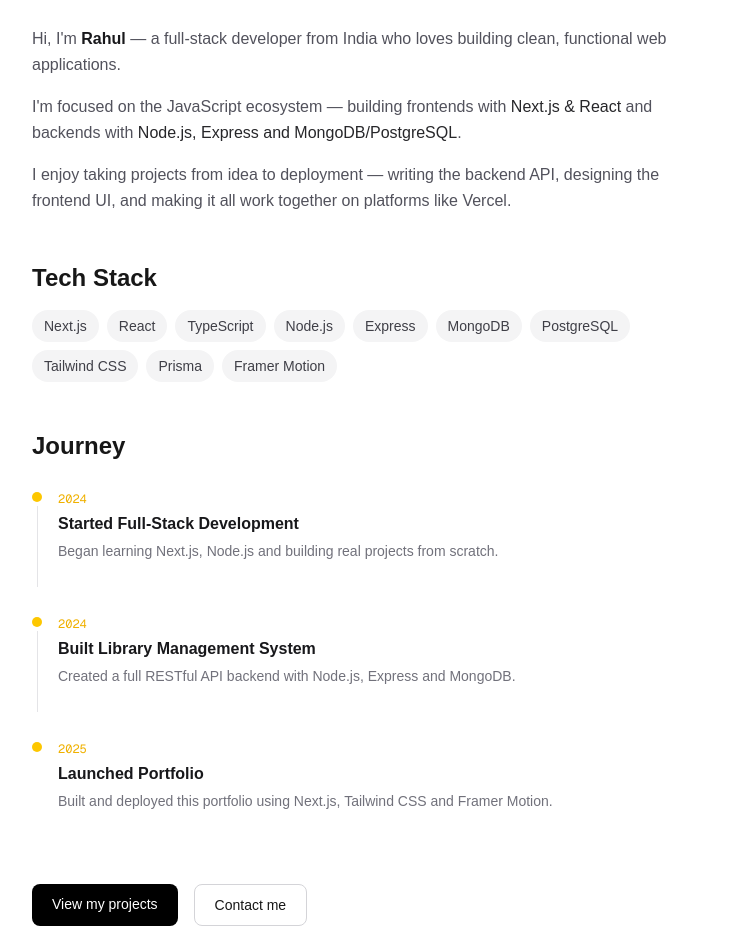
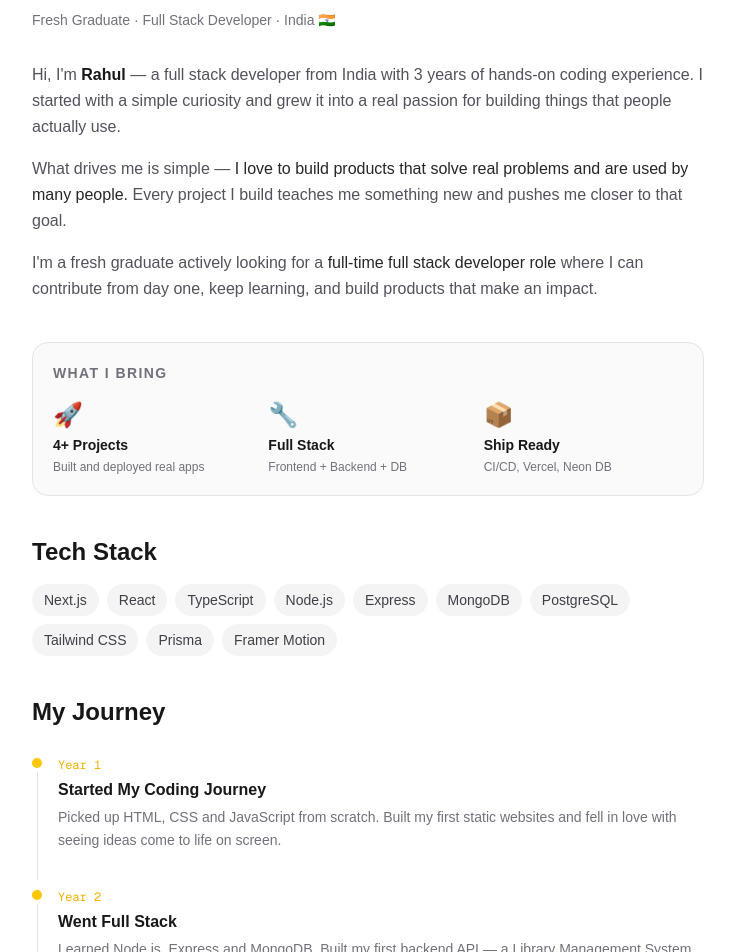
Before and after one commit to rahul4091/my-portfolio, a Next.js app: page /about in a window 1280 px wide. Shown: the part 220-1172 px from the top of the page, without its empty margins (272-1007 px from the left). Built offline with nearby package versions, Linux system fonts and the light colour scheme.

Commit message:
feat: hero trust signals, about page story, timeline, CTA

```diff
--- a/src/app/about/page.tsx
+++ b/src/app/about/page.tsx
@@ -1,7 +1,6 @@
 "use client";
 
 import { motion } from "framer-motion";
-import type { Metadata } from "next";
 import Link from "next/link";
 
 const techStack = [
@@ -12,19 +11,19 @@
 
 const timeline = [
   {
-    year: "2024",
-    title: "Started Full-Stack Development",
-    desc: "Began learning Next.js, Node.js and building real projects from scratch.",
+    year: "Year 1",
+    title: "Started My Coding Journey",
+    desc: "Picked up HTML, CSS and JavaScript from scratch. Built my first static websites and fell in love with seeing ideas come to life on screen.",
   },
   {
-    year: "2024",
-    title: "Built Library Management System",
-    desc: "Created a full RESTful API backend with Node.js, Express and MongoDB.",
+    year: "Year 2",
+    title: "Went Full Stack",
+    desc: "Learned Node.js, Express and MongoDB. Built my first backend API — a Library Management System with full CRUD, MVC architecture and cron jobs.",
   },
   {
-    year: "2025",
-    title: "Launched Portfolio",
-    desc: "Built and deployed this portfolio using Next.js, Tailwind CSS and Framer Motion.",
+    year: "Year 3",
+    title: "Mastered Modern Web Dev",
+    desc: "Dived deep into Next.js, TypeScript, PostgreSQL and Prisma. Built and deployed this portfolio with a real database, email integration and CI/CD pipeline.",
   },
 ];
 
@@ -40,7 +39,8 @@
           transition={{ duration: 0.6 }}
         >
           <div className="h-1.5 w-16 rounded-full bg-gradient-to-r from-yellow-400 to-orange-400 mb-8" />
-          <h1 className="text-4xl font-bold mb-6">About Me</h1>
+          <h1 className="text-4xl font-bold mb-2">About Me</h1>
+          <p className="text-zinc-500 dark:text-zinc-400 text-sm">Fresh Graduate · Full Stack Developer · India 🇮🇳</p>
         </motion.div>
 
         {/* Bio */}
@@ -48,33 +48,59 @@
           initial={{ opacity: 0, y: 20 }}
           animate={{ opacity: 1, y: 0 }}
           transition={{ delay: 0.15, duration: 0.6 }}
-          className="space-y-4 text-zinc-600 dark:text-zinc-400 leading-relaxed mb-12"
+          className="mt-8 space-y-4 text-zinc-600 dark:text-zinc-400 leading-relaxed"
         >
           <p>
             Hi, I&apos;m <span className="font-semibold text-zinc-900 dark:text-white">Rahul</span> — a
-            full-stack developer from India who loves building clean, functional web applications.
+            full stack developer from India with 3 years of hands-on coding experience.
+            I started with a simple curiosity and grew it into a real passion for building
+            things that people actually use.
           </p>
           <p>
-            I&apos;m focused on the JavaScript ecosystem — building frontends with{" "}
-            <span className="font-medium text-zinc-800 dark:text-zinc-200">Next.js & React</span> and
-            backends with{" "}
+            What drives me is simple —{" "}
             <span className="font-medium text-zinc-800 dark:text-zinc-200">
-              Node.js, Express and MongoDB/PostgreSQL
-            </span>
-            .
+              I love to build products that solve real problems and are used by many people.
+            </span>{" "}
+            Every project I build teaches me something new and pushes me closer to that goal.
           </p>
           <p>
-            I enjoy taking projects from idea to deployment — writing the backend API, designing the
-            frontend UI, and making it all work together on platforms like Vercel.
+            I&apos;m a fresh graduate actively looking for a{" "}
+            <span className="font-medium text-zinc-800 dark:text-zinc-200">
+              full-time full stack developer role
+            </span>{" "}
+            where I can contribute from day one, keep learning, and build products that make an impact.
           </p>
+        </motion.div>
+
+        {/* What I bring */}
+        <motion.div
+          initial={{ opacity: 0, y: 20 }}
+          animate={{ opacity: 1, y: 0 }}
+          transition={{ delay: 0.25, duration: 0.6 }}
+          className="mt-10 p-5 rounded-2xl border border-zinc-200 dark:border-zinc-800 bg-zinc-50 dark:bg-zinc-900"
+        >
+          <h2 className="text-sm font-semibold text-zinc-500 dark:text-zinc-400 uppercase tracking-widest mb-4">What I bring</h2>
+          <div className="grid grid-cols-1 sm:grid-cols-3 gap-4">
+            {[
+              { icon: "🚀", title: "4+ Projects", desc: "Built and deployed real apps" },
+              { icon: "🔧", title: "Full Stack", desc: "Frontend + Backend + DB" },
+              { icon: "📦", title: "Ship Ready", desc: "CI/CD, Vercel, Neon DB" },
+            ].map((item) => (
+              <div key={item.title} className="flex flex-col gap-1">
+                <span className="text-2xl">{item.icon}</span>
+                <span className="font-semibold text-zinc-900 dark:text-white text-sm">{item.title}</span>
+                <span className="text-xs text-zinc-500 dark:text-zinc-400">{item.desc}</span>
+              </div>
+            ))}
+          </div>
         </motion.div>
 
         {/* Tech Stack */}
         <motion.div
           initial={{ opacity: 0, y: 20 }}
           animate={{ opacity: 1, y: 0 }}
-          transition={{ delay: 0.3, duration: 0.6 }}
-          className="mb-12"
+          transition={{ delay: 0.35, duration: 0.6 }}
+          className="mt-10"
         >
           <h2 className="text-2xl font-semibold mb-4">Tech Stack</h2>
           <div className="flex flex-wrap gap-2">
@@ -83,7 +109,7 @@
                 key={t}
                 initial={{ opacity: 0, scale: 0.8 }}
                 animate={{ opacity: 1, scale: 1 }}
-                transition={{ delay: 0.35 + i * 0.04, duration: 0.3 }}
+                transition={{ delay: 0.4 + i * 0.04, duration: 0.3 }}
                 className="text-sm px-3 py-1.5 rounded-full bg-zinc-100 dark:bg-zinc-800 text-zinc-700 dark:text-zinc-300 font-medium"
               >
                 {t}
@@ -92,15 +118,15 @@
           </div>
         </motion.div>
 
-        {/* Timeline */}
+        {/* Journey Timeline */}
         <motion.div
           initial={{ opacity: 0, y: 20 }}
           animate={{ opacity: 1, y: 0 }}
           transition={{ delay: 0.5, duration: 0.6 }}
-          className="mb-12"
+          className="mt-10"
         >
-          <h2 className="text-2xl font-semibold mb-6">Journey</h2>
-          <div className="space-y-6">
+          <h2 className="text-2xl font-semibold mb-6">My Journey</h2>
+          <div className="space-y-0">
             {timeline.map((item, i) => (
               <motion.div
                 key={i}
@@ -112,19 +138,13 @@
                 <div className="flex flex-col items-center">
                   <div className="w-2.5 h-2.5 rounded-full bg-yellow-400 mt-1.5 shrink-0" />
                   {i < timeline.length - 1 && (
-                    <div className="w-px flex-1 bg-zinc-200 dark:bg-zinc-800 mt-1" />
+                    <div className="w-px flex-1 bg-zinc-200 dark:bg-zinc-800 mt-1 mb-1" />
                   )}
                 </div>
-                <div className="pb-6">
-                  <span className="text-xs font-mono text-yellow-500 dark:text-yellow-400">
-                    {item.year}
-                  </span>
-                  <h3 className="font-semibold text-zinc-900 dark:text-white mt-0.5">
-                    {item.title}
-                  </h3>
-                  <p className="text-sm text-zinc-500 dark:text-zinc-400 mt-1 leading-relaxed">
-                    {item.desc}
-                  </p>
+                <div className="pb-8">
+                  <span className="text-xs font-mono text-yellow-500 dark:text-yellow-400">{item.year}</span>
+                  <h3 className="font-semibold text-zinc-900 dark:text-white mt-0.5">{item.title}</h3>
+                  <p className="text-sm text-zinc-500 dark:text-zinc-400 mt-1 leading-relaxed">{item.desc}</p>
                 </div>
               </motion.div>
             ))}
@@ -135,21 +155,29 @@
         <motion.div
           initial={{ opacity: 0, y: 20 }}
           animate={{ opacity: 1, y: 0 }}
-          transition={{ delay: 0.7, duration: 0.6 }}
-          className="flex gap-4"
+          transition={{ delay: 0.75, duration: 0.6 }}
+          className="mt-4 p-6 rounded-2xl border border-yellow-200 dark:border-yellow-400/20 bg-yellow-50 dark:bg-yellow-400/5"
         >
-          <Link
-            href="/#projects"
-            className="px-5 py-2.5 bg-black dark:bg-white text-white dark:text-black rounded-lg text-sm font-medium hover:bg-gray-800 dark:hover:bg-gray-200 transition-colors"
-          >
-            View my projects
-          </Link>
-          <Link
-            href="/#contact"
-            className="px-5 py-2.5 border border-zinc-300 dark:border-zinc-700 rounded-lg text-sm font-medium hover:bg-zinc-100 dark:hover:bg-zinc-900 transition-colors"
-          >
-            Contact me
-          </Link>
+          <p className="text-sm font-semibold text-zinc-800 dark:text-zinc-200 mb-1">
+            👋 Currently open to full-time opportunities
+          </p>
+          <p className="text-xs text-zinc-500 dark:text-zinc-400 mb-4">
+            Looking for a full stack role where I can build real products and grow fast.
+          </p>
+          <div className="flex gap-3">
+            <Link
+              href="/#contact"
+              className="px-5 py-2 bg-black dark:bg-white text-white dark:text-black rounded-lg text-sm font-medium hover:bg-gray-800 dark:hover:bg-gray-200 transition-colors"
+            >
+              Get in touch
+            </Link>
+            <Link
+              href="/#projects"
+              className="px-5 py-2 border border-zinc-300 dark:border-zinc-700 rounded-lg text-sm font-medium hover:bg-zinc-100 dark:hover:bg-zinc-900 transition-colors"
+            >
+              View my work
+            </Link>
+          </div>
         </motion.div>
 
       </div>
--- a/src/components/Footer.tsx
+++ b/src/components/Footer.tsx
@@ -7,12 +7,7 @@
             <p className="text-lg font-bold tracking-tight">Rahul<span className="text-yellow-400">.</span>dev</p>
             <p className="text-xs text-zinc-500 mt-1">Full Stack Developer · India</p>
           </div>
-          <div className="flex gap-6 text-sm text-zinc-400">
-            <a href="/" className="hover:text-white transition-colors">Home</a>
-            <a href="/about" className="hover:text-white transition-colors">About</a>
-            <a href="/#projects" className="hover:text-white transition-colors">Projects</a>
-            <a href="/#contact" className="hover:text-white transition-colors">Contact</a>
-          </div>
+
           <div className="flex gap-3">
             <a href="https://github.com/rahul4091" target="_blank" rel="noopener noreferrer" className="w-9 h-9 rounded-lg border border-zinc-700 flex items-center justify-center text-zinc-400 hover:text-white hover:border-zinc-500 transition-colors" aria-label="GitHub">
               <svg width="16" height="16" viewBox="0 0 24 24" fill="currentColor"><path d="M12 0C5.37 0 0 5.37 0 12c0 5.3 3.438 9.8 8.205 11.385.6.113.82-.258.82-.577 0-.285-.01-1.04-.015-2.04-3.338.724-4.042-1.61-4.042-1.61C4.422 18.07 3.633 17.7 3.633 17.7c-1.087-.744.084-.729.084-.729 1.205.084 1.838 1.236 1.838 1.236 1.07 1.835 2.809 1.305 3.495.998.108-.776.417-1.305.76-1.605-2.665-.3-5.466-1.332-5.466-5.93 0-1.31.465-2.38 1.235-3.22-.135-.303-.54-1.523.105-3.176 0 0 1.005-.322 3.3 1.23.96-.267 1.98-.399 3-.405 1.02.006 2.04.138 3 .405 2.28-1.552 3.285-1.23 3.285-1.23.645 1.653.24 2.873.12 3.176.765.84 1.23 1.91 1.23 3.22 0 4.61-2.805 5.625-5.475 5.92.42.36.81 1.096.81 2.22 0 1.606-.015 2.896-.015 3.286 0 .315.21.69.825.57C20.565 21.795 24 17.295 24 12c0-6.63-5.37-12-12-12" /></svg>
```
